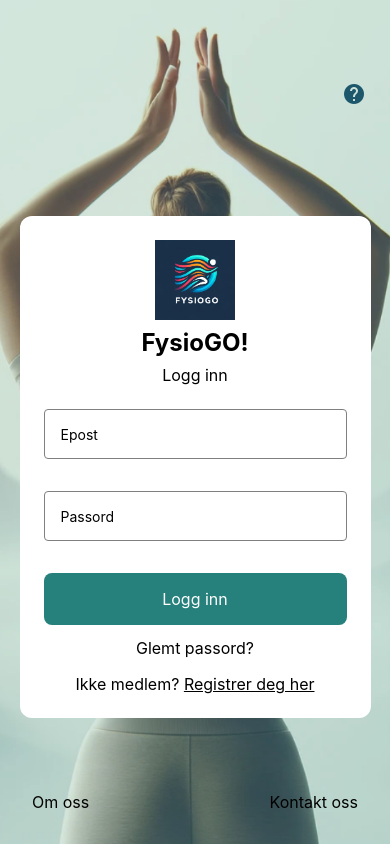
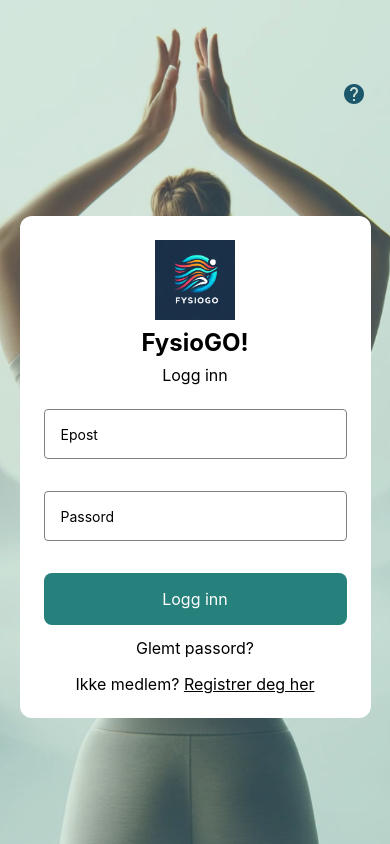
Before and after one commit to TommyS-NO/PhysioFlow-Prototype, a React Native app in the folder frontend/: screen /Front in a window 390 px wide. Built offline with nearby package versions, Linux system fonts and the light colour scheme; no server answers.

Commit message:
Removed about us and contact us

```diff
--- a/frontend/Screens/FrontScreen.tsx
+++ b/frontend/Screens/FrontScreen.tsx
@@ -79,7 +79,10 @@ const FrontScreen = () => {
     } catch (error) {
       const firebaseError = error as FirebaseError;
       setError(firebaseError.message);
-      Alert.alert("Feil ved innlogging", firebaseError.message);
+      Alert.alert(
+        "Feil ved innlogging",
+        "Du har tastet feil brkernavn eller passord."
+      );
     }
   };
 
@@ -127,14 +130,6 @@ const FrontScreen = () => {
 
   const handleHelp = () => {
     navigation.navigate("UserGuideScreen");
-  };
-
-  const handleAboutPress = () => {
-    navigation.navigate("AboutScreen");
-  };
-
-  const handleContactPress = () => {
-    navigation.navigate("ContactScreen");
   };
 
   return (
@@ -188,11 +183,7 @@ const FrontScreen = () => {
 
               <CustomButton title="Logg inn" onPress={handleLogin} />
 
-              <TouchableOpacity
-                onPress={handleForgotPassword}
-
-              >
-
+              <TouchableOpacity onPress={handleForgotPassword}>
                 <Text style={frontScreenStyles.linkText}>Glemt passord?</Text>
               </TouchableOpacity>
 
@@ -209,21 +200,13 @@ const FrontScreen = () => {
           </View>
         </ImageBackground>
       </KeyboardAvoidingView>
-      <View style={frontScreenStyles.bottomLinksContainer}>
-        <TouchableOpacity onPress={handleAboutPress}>
-          <Text style={frontScreenStyles.bottomLinkText}>Om oss</Text>
-        </TouchableOpacity>
-        <TouchableOpacity onPress={handleContactPress}>
-          <Text style={frontScreenStyles.bottomLinkText}>Kontakt oss</Text>
-        </TouchableOpacity>
-      </View>
     </>
   );
 };
 
 export default FrontScreen;
 
-//Her ligger opprinnelig fungerende kode, men uten mulighet til reeset av passord. Kikk på pilen for å åpne hele koden
+// Her ligger opprinnelig fungerende kode, men uten mulighet til reeset av passord. Kikk på pilen for å åpne hele koden
 // import React, { useState } from "react";
 // import {
 //   Alert,
```
Also changed, not shown: frontend/Styles/FrontScreen_Style.ts (+17 -1 lines).
